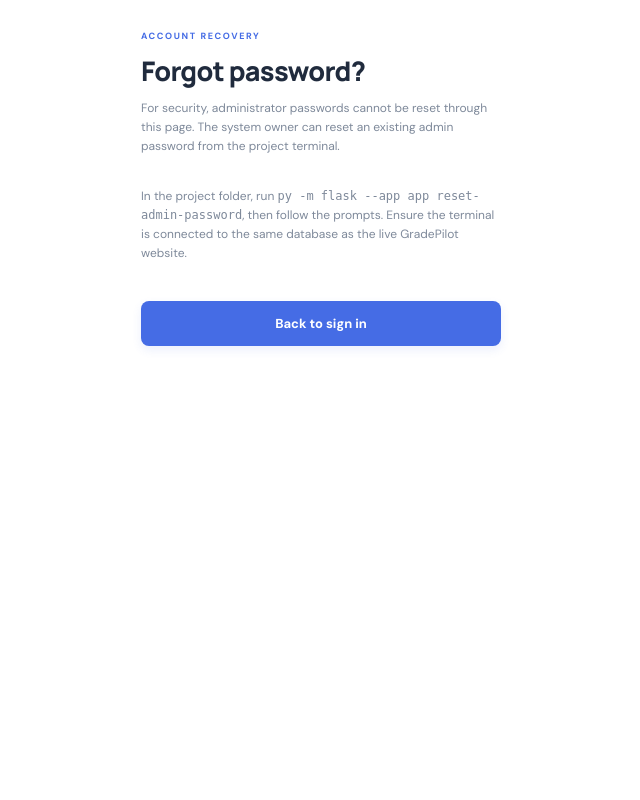
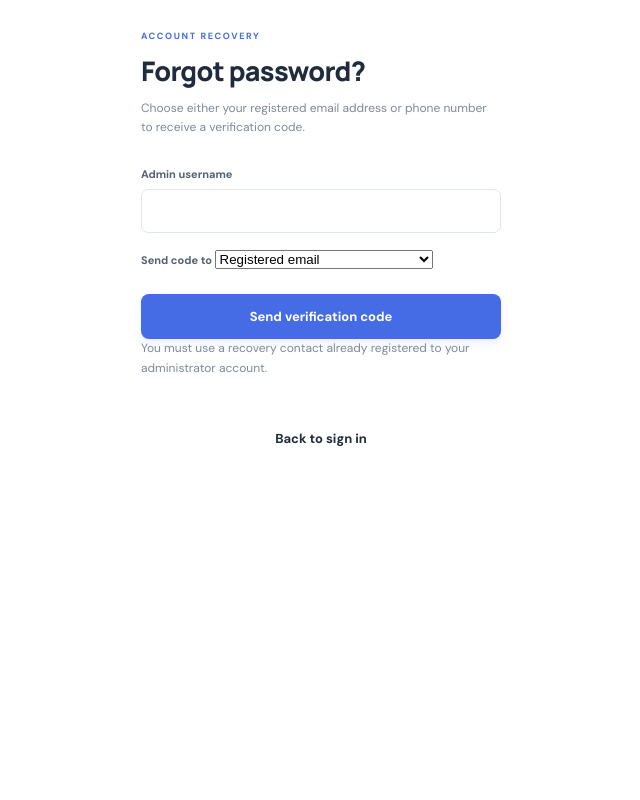
Before and after one commit to coderens/student-grade-analyzer, a Flask app: page /forgot-password in a window 1280 px wide. Shown: the whole page, without its empty margins (319-959 px from the left). Run offline with Flask 3, Linux system fonts and the light colour scheme; some libraries are stand-ins or nearby versions.

Commit message:
Allow choosing email or SMS for password recovery

```diff
--- a/templates/forgot_password.html
+++ b/templates/forgot_password.html
@@ -1,12 +1,21 @@
 {% extends 'base.html' %}{% block title %}Forgot password{% endblock %}
 {% block content %}
 <div class="login-panel">
-  <div class="login-card">
+  <form class="login-card" method="post">
+    <input type="hidden" name="csrf_token" value="{{ csrf_token }}">
     <div class="eyebrow">ACCOUNT RECOVERY</div>
     <h2>Forgot password?</h2>
-    <p class="muted">For security, administrator passwords cannot be reset through this page. The system owner can reset an existing admin password from the project terminal.</p>
-    <p class="muted">In the project folder, run <code>py -m flask --app app reset-admin-password</code>, then follow the prompts. Ensure the terminal is connected to the same database as the live GradePilot website.</p>
-    <a class="btn primary full" href="/login">Back to sign in</a>
-  </div>
+    <p class="muted">Choose either your registered email address or phone number to receive a verification code.</p>
+    <label>Admin username<input name="username" required autocomplete="username"></label>
+    <label>Send code to
+      <select name="method" required>
+        <option value="email">Registered email</option>
+        <option value="sms">Registered phone number (SMS)</option>
+      </select>
+    </label>
+    <button class="btn primary full" type="submit">Send verification code</button>
+    <p class="muted">You must use a recovery contact already registered to your administrator account.</p>
+    <a class="btn full" href="{{ url_for('login') }}">Back to sign in</a>
+  </form>
 </div>
 {% endblock %}
```
